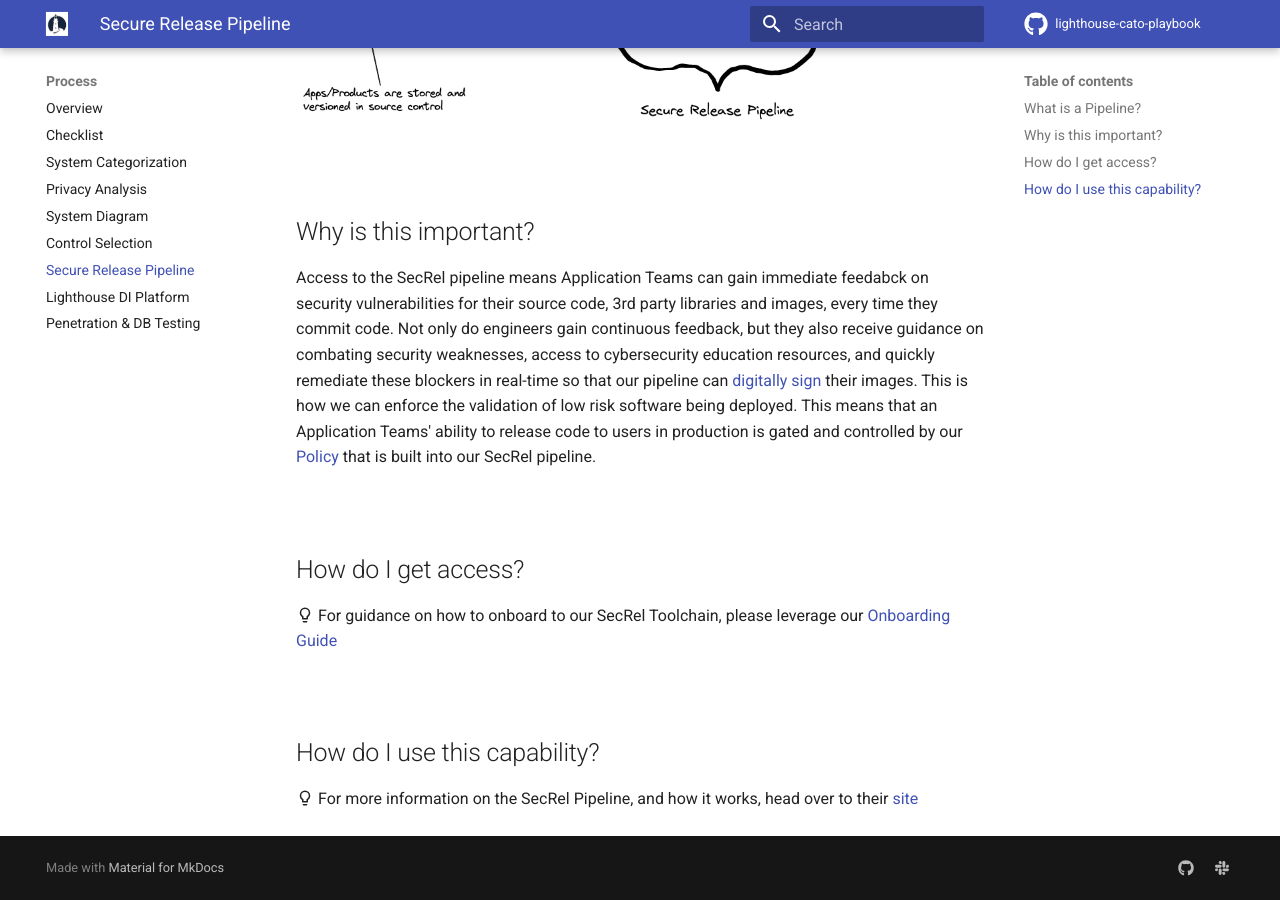
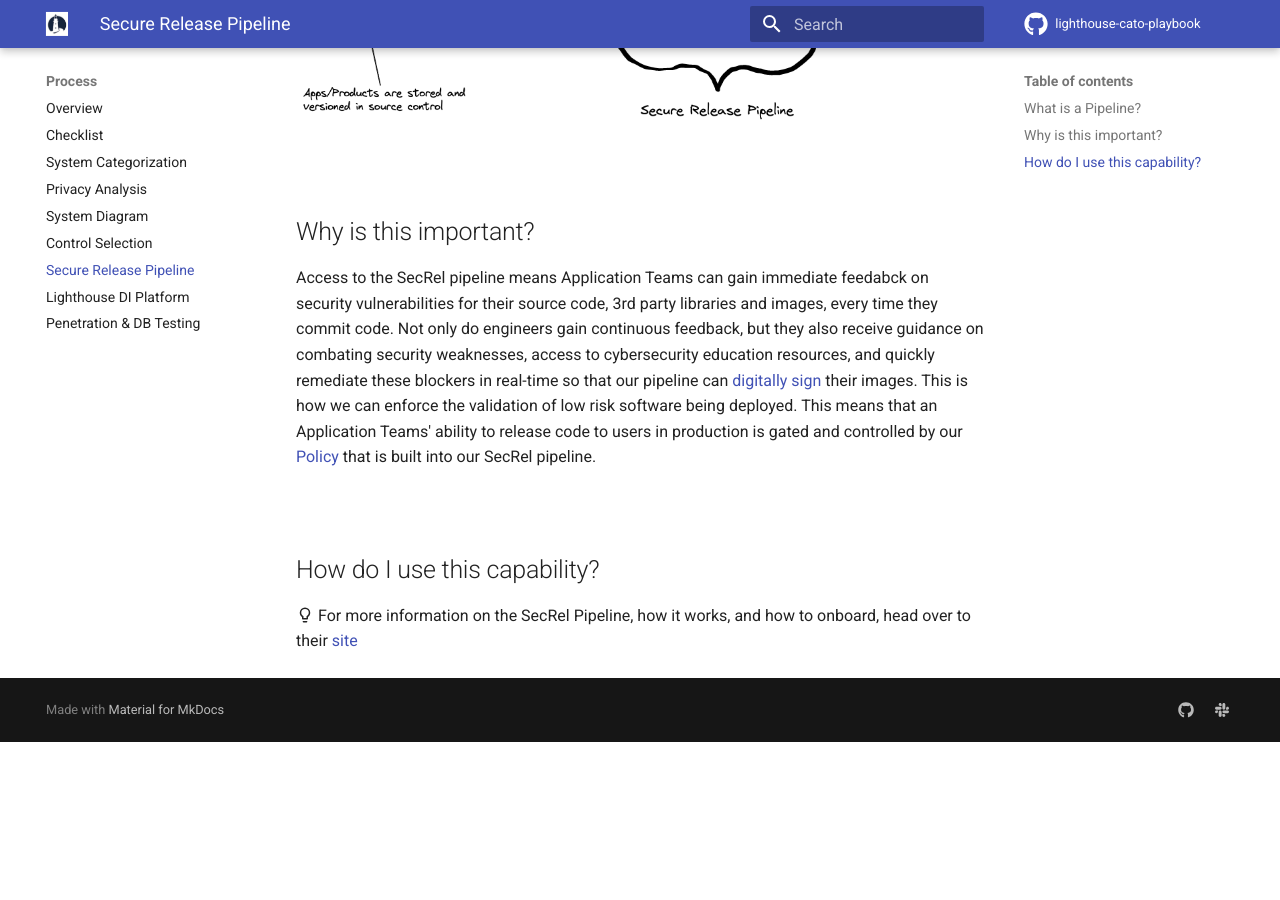
Before and after one commit to rise8-us/cato-playbook, an MkDocs documentation site: the page built from docs/pipeline.md, in a window 1280 px wide and 900 px high, scrolled down 560 px. Built offline with MkDocs 1.6.1 and Material for MkDocs 9.7.7, drawn with Linux system fonts in a browser that asks for light colours; comment, search, counter and statistics services are not loaded; after the commit the page ends 1302 px from its top, so only the background shows below that.

Commit message:
Update pipeline.md

```diff
--- a/docs/pipeline.md
+++ b/docs/pipeline.md
@@ -12,10 +12,5 @@
 
 <br/>
 
-## How do I get access?
-:material-lightbulb-outline: For guidance on how to onboard to our SecRel Toolchain, please leverage our [Onboarding Guide](https://upgraded-invention-05777635.pages.github.io/onboarding/)
-
-<br/>
-
 ## How do I use this capability?
-:material-lightbulb-outline: For more information on the SecRel Pipeline, and how it works, head over to their [site](https://department-of-veterans-affairs.github.io/lighthouse-tornado)
+:material-lightbulb-outline: For more information on the SecRel Pipeline, how it works, and how to onboard, head over to their [site](https://department-of-veterans-affairs.github.io/lighthouse-tornado)
```
